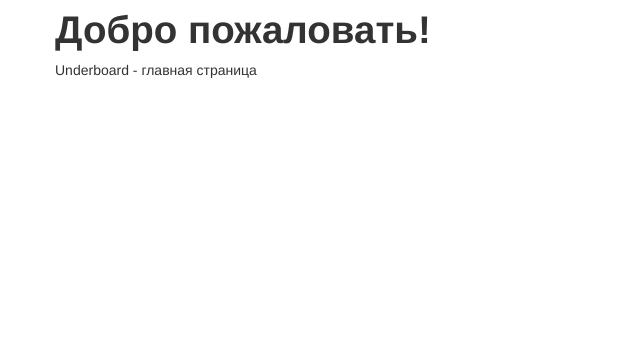
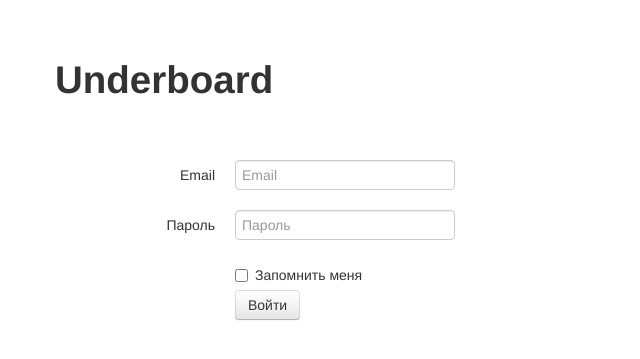
Before and after one commit to johnsnowdies/underboard, a PHP site: page / in a window 1280 px wide. Shown: the top 359 px of the page, without its empty margins (0-640 px from the left). Run offline with PHP 8.4, Linux system fonts and the light colour scheme; some libraries are stand-ins or nearby versions.

Commit message:
Sessions, database connection, base structure - get posts and put replies;

```diff
--- a/application/bootstrap.php
+++ b/application/bootstrap.php
@@ -1,7 +1,9 @@
 <?php
+require_once 'core/config.php';
 require_once 'core/model.php';
 require_once 'core/view.php';
 require_once 'core/controller.php';
 require_once 'core/route.php';
+session_start();
 Route::start(); // запускаем маршрутизатор
 ?>
--- a/application/controllers/controller_404.php
+++ b/application/controllers/controller_404.php
@@ -1,7 +1,6 @@
 <?php
 class Controller_404 extends Controller
 {
-
     function action_index()
     {
         $this->view->generate('404_view.php', 'template_view.php');
--- a/application/controllers/controller_main.php
+++ b/application/controllers/controller_main.php
@@ -9,8 +9,26 @@ class Controller_Main extends Controller
 
     function action_index()
     {
-    	$data = $this->model->get_data();
-        $this->view->generate('main_view.php', 'template_view.php', $data);
+    	if(isset($_SESSION['user'])) {
+    		$data = $this->model->get_data();
+            $this->view->generate('main_view.php', 'template_view.php', $data);
+    	}
+    	else
+    		$this->view->generate('login_view.php', 'template_view.php');
+    }
+
+    function action_bad(){
+        if(!isset($_SESSION['user'])) {
+
+        }   else self::action_index();
+
+    }
+
+    function action_thread($thread){
+        if(isset($_SESSION['user'])) {
+            echo $thread;
+        }else
+        header('Location: /');
     }
 }
 ?>
--- /dev/null
+++ b/application/core/config.php
@@ -0,0 +1,6 @@
+<?php
+	define('C_HOST', 'localhost');	# Сервер баз данных
+	define('C_USER', '');			# Имя пользователя
+	define('C_PASS', '');		# Пароль
+	define('C_BASE', 'underboard');			# Имя базы
+	?>
--- a/application/core/model.php
+++ b/application/core/model.php
@@ -1,6 +1,26 @@
 <?
 class Model
 {
+	public $DBH;	# Основной объект для работы с БД
+
+	function __construct(){
+		try{
+			$this->DBH = $this->buildDBConnector();
+			$this->DBH->query('SET NAMES `utf8`');
+
+		}
+		catch(PDOException $e){
+			echo $e->getMessage();
+		}
+	}
+
+	function buildDBConnector(){
+		$dsn = 'mysql:dbname='.C_BASE.';host='.C_HOST;
+		$dbh = new PDO($dsn, C_USER, C_PASS);
+		$dbh->setAttribute(PDO::ATTR_ERRMODE, PDO::ERRMODE_EXCEPTION);
+		return $dbh;
+	}
+
     public function get_data()
     {
     }
--- a/application/core/route.php
+++ b/application/core/route.php
@@ -48,6 +48,7 @@ class Route
             правильно было бы кинуть здесь исключение,
             но для упрощения сразу сделаем редирект на страницу 404
             */
+
             Route::ErrorPage404();
         }
 
@@ -58,14 +59,18 @@ class Route
         if(method_exists($controller, $action))
         {
             // вызываем действие контроллера
-            $controller->$action();
+
+            // передаем все нужные параметры
+            if (isset($routes[3]))
+                $controller->$action($routes[3]);
+            else
+                $controller->$action(null);
         }
         else
         {
             // здесь также разумнее было бы кинуть исключение
             Route::ErrorPage404();
         }
-
     }
 
     function ErrorPage404()
@@ -75,5 +80,10 @@ class Route
         header("Status: 404 Not Found");
         header('Location:'.$host.'404');
     }
+
+    function ErrorAccess()
+    {
+
+    }
 }
 ?>
--- a/application/models/model_main.php
+++ b/application/models/model_main.php
@@ -3,7 +3,10 @@ class Model_Main extends Model
 {
     public function get_data()
     {
-        return null;
+    	$sth = $this->DBH->query('SELECT *
+    								FROM `posts`
+    								WHERE `parent` = 0');
+        return $sth;
     }
 }
 ?>
--- a/application/views/404_view.php
+++ b/application/views/404_view.php
@@ -1,4 +1,4 @@
 <div class="container">
-	<h1>Такого нет</h1>
+	<h1>Страница не найдена!</h1>
 	<p>Underboard - страница 404</p>
 </div>
--- /dev/null
+++ b/application/views/login_view.php
@@ -0,0 +1,26 @@
+
+<div class="container">
+  <? echo $data?>
+<form action="<? echo "http://".$_SERVER['SERVER_NAME']."/auth";?>" class="form-horizontal" method="post">
+  <div class="control-group">
+    <label class="control-label" for="inputEmail">Email</label>
+    <div class="controls">
+      <input type="text" id="inputEmail" name="email" placeholder="Email">
+    </div>
+  </div>
+  <div class="control-group">
+    <label class="control-label" for="inputPassword">Пароль</label>
+    <div class="controls">
+      <input type="password" id="inputPassword"  name="password" placeholder="Пароль">
+    </div>
+  </div>
+  <div class="control-group">
+    <div class="controls">
+      <label class="checkbox">
+        <input type="checkbox"> Запомнить меня
+      </label>
+      <button type="submit" class="btn">Войти</button>
+    </div>
+  </div>
+</form>
+</div>
--- a/application/views/main_view.php
+++ b/application/views/main_view.php
@@ -1,4 +1,42 @@
+
 <div class="container">
-	<h1>Добро пожаловать!</h1>
-	<p>Underboard - главная страница</p>
+
+<form action="<? echo "http://".$_SERVER['SERVER_NAME']."/reply";?>" class="form-horizontal" method="post">
+  <div class="control-group">
+    <label class="control-label" for="inputAuthor">Author</label>
+    <div class="controls">
+      <input type="text" id="inputAuthor" class="input-xxlarge" name="author" placeholder="author">
+    </div>
+  </div>
+  <div class="control-group">
+    <label class="control-label" for="inputTitle">Title</label>
+    <div class="controls">
+      <input type="text" id="inputTitle"  class="input-xxlarge" name="title" placeholder="title">
+    </div>
+  </div>
+
+  <div class="control-group">
+    <label class="control-label" for="inputBody">Body</label>
+    <div class="controls">
+      <textarea id="inputBody"   class="input-xxlarge" style="height:120px;" name="body" placeholder="Body"></textarea>
+    </div>
+  </div>
+
+  <div class="control-group">
+    <div class="controls">
+
+      <button type="submit" class="btn btn-primary">Отправить!</button>
+    </div>
+  </div>
+</form>
+
+	<?php
+	 if($data!=null){
+	  while ($row = $data->fetch()) {
+      	echo '<div class="well"><h4>'.$row['title'].'</h4><p>'.$row['body'].'</p><p>'.$row['author'].' at '.$row['timestamp'].'</p></div>';
+    }}
+
+	?>
+	<a href="/auth/logout">Завершить сессию</a>
+
 </div>
--- a/application/views/template_view.php
+++ b/application/views/template_view.php
@@ -7,9 +7,14 @@
     <link href="/css/bootstrap.min.css" rel="stylesheet">
     <link href="/css/bootstrap-responsive.min.css" rel="stylesheet">
     <link href="/css/bootstrapSwitch.css" rel="stylesheet">
+    <style type="text/css">
+        .container{
+            margin-top:50px;
+        }
+    </style>
 </head>
 <body>
-
+   <div class="container"> <h1>Underboard</h1></div>
     <?php include 'application/views/'.$content_view; ?>
 
     <script src="//ajax.googleapis.com/ajax/libs/jquery/1.9.1/jquery.min.js"></script>
```
Also changed, not shown: application/controllers/controller_auth.php (added, +32 -0 lines), application/controllers/controller_reply.php (added, +19 -0 lines), application/models/model_auth.php (added, +17 -0 lines), application/models/model_reply.php (added, +10 -0 lines).
